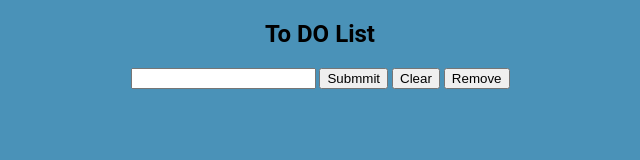
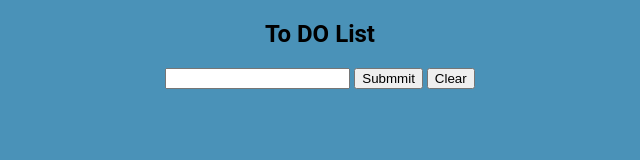
Before and after one commit to alekseynecha77/ToDoListPractice, a plain HTML site: page index.html in a window 1280 px wide. Shown: the top 160 px of the page, without its empty margins (320-960 px from the left). Drawn offline with Linux system fonts and the light colour scheme.

Commit message:
put close button to every li item in ul

```diff
--- a/index.html
+++ b/index.html
@@ -15,7 +15,6 @@
         <button type='button' value='add to list' id='myBTN'>Submmit</button>
         <button onclick='clear()' type='reset' value='add to list' id='myClear'>Clear</button>
 
-        <button onclick="myFunction()">Remove</button>
 
     </section>
 
--- a/script.js
+++ b/script.js
@@ -12,6 +12,7 @@ var NodeBtn = document.getElementsByTagName('li');
 var t = document.createTextNode(textInp);
 
 li.appendChild(t);
+ul.appendChild(li);
 
 for(let i = 0; i< NodeBtn.length; i++){
     var span = document.createElement("SPAN");
@@ -33,7 +34,6 @@ for(let i =0; i<close.length; i++){
 
 
 
-ul.appendChild(li);
 
 }
 
```
